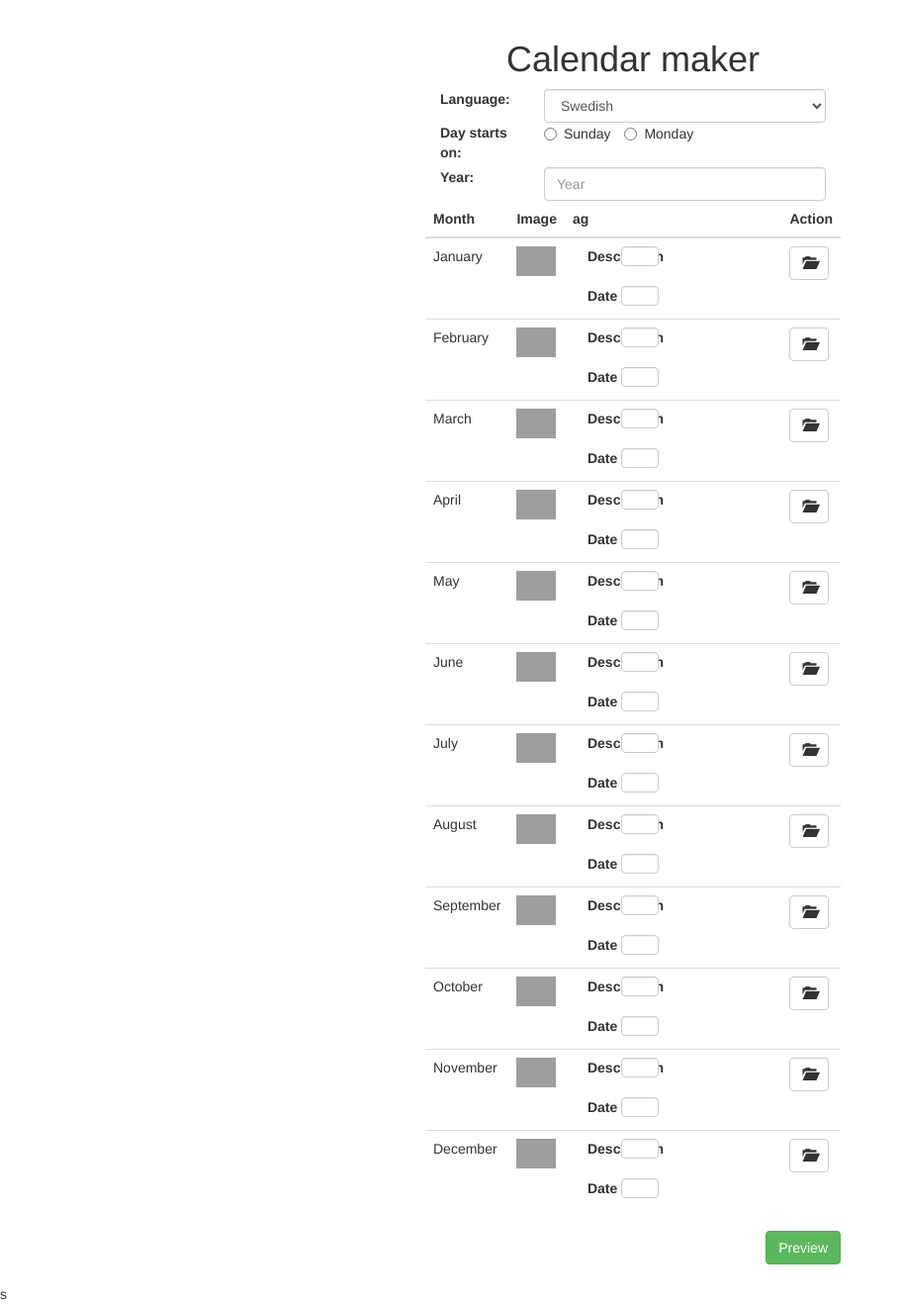
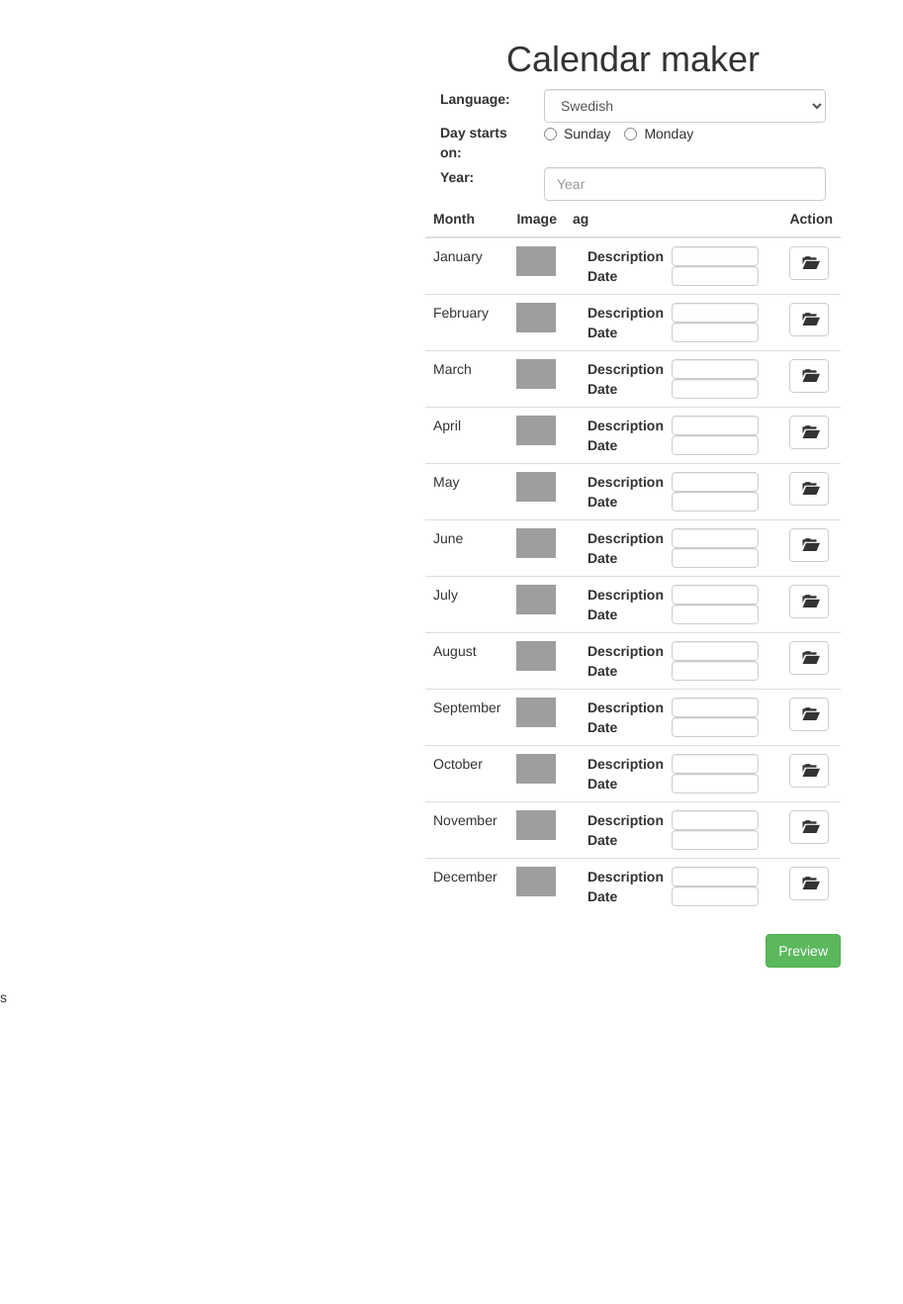
Before and after one commit to packlnd/calendar-maker, a Flask app: page / in a window 1280 px wide. Shown: the whole page at 99% size, without its empty margins (0-913 px from the left). After the commit the page ends 1014 px from the top, so only its background shows below. Run offline with Flask 2, Linux system fonts and the light colour scheme; some libraries are stand-ins or nearby versions; grey boxes are pictures that could not be loaded.

Commit message:
Aligning desc and date

```diff
--- a/src/static/css/style.css
+++ b/src/static/css/style.css
@@ -22,3 +22,7 @@
 .small-input {
     max-height:20px;
 }
+
+label.col-sm-5 {
+    margin-bottom:0px;
+}
--- a/src/templates/index.html
+++ b/src/templates/index.html
@@ -59,12 +59,12 @@
                         <td>{{m}}</td>
                         <td><img class="thumb" src="awdwaw"></td>
                         <td>
-                            <label class="col-sm-2">Description</label>
-                            <div class="col-sm-4">
+                            <label class="col-sm-5">Description</label>
+                            <div class="col-sm-7">
                                 <input class="small-input form-control" type="text">
-                            </div><br/><br/>
-                            <label class="col-sm-2">Date</label>
-                            <div class="col-sm-4">
+                            </div><br/>
+                            <label class="col-sm-5">Date</label>
+                            <div class="col-sm-7">
                                 <input class="small-input form-control" type="text">
                             </div>
                         </td>
```
